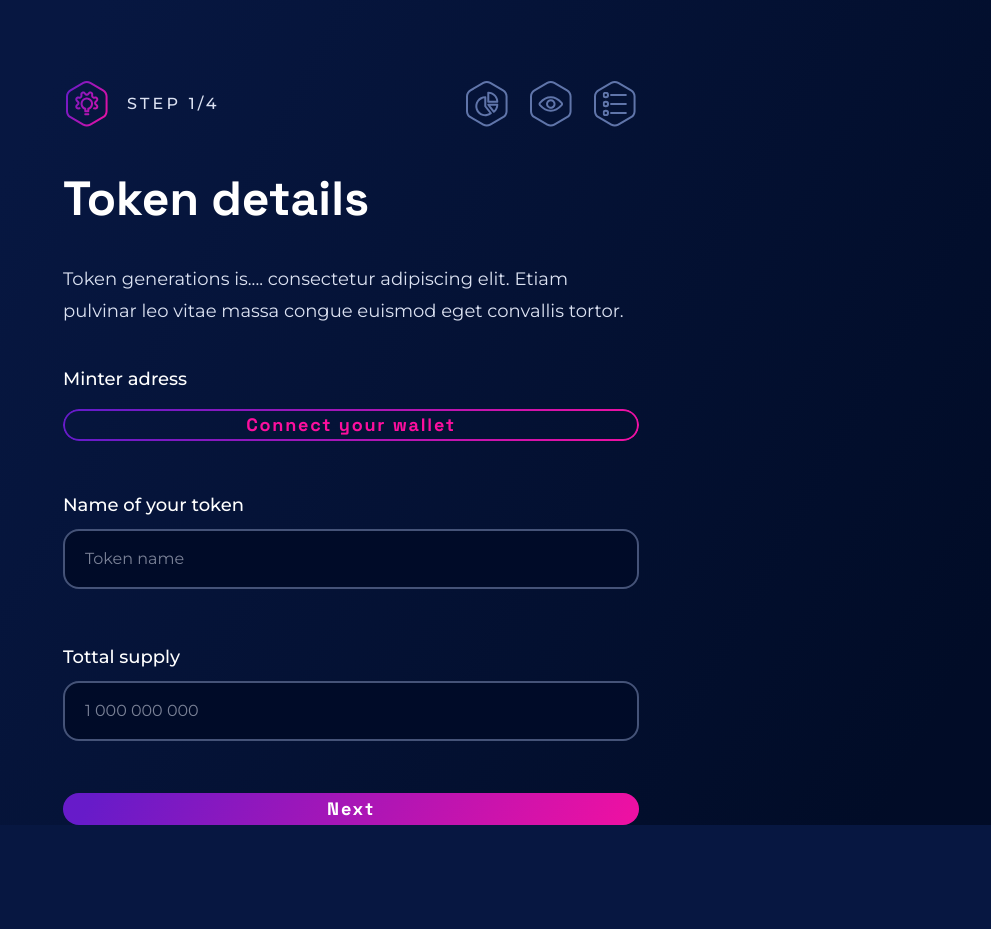
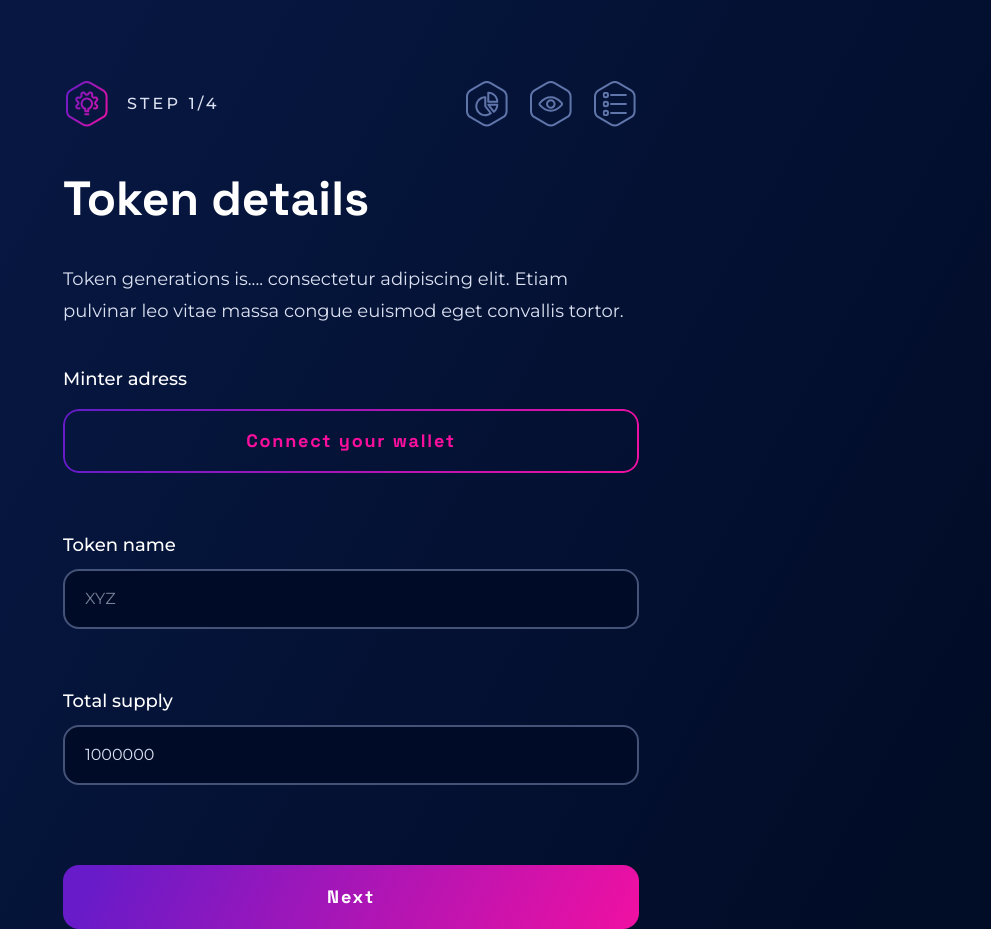
Before and after one commit to atomiklabs/deploycontracts.io, a Next.js app: page /snip-20/step-1 in a window 1280 px wide. Shown: the whole page, without its empty margins (289-1280 px from the left). Before the commit the page ends 825 px from the top, so only its background shows below. Built offline with nearby package versions, Linux system fonts and the light colour scheme.

Commit message:
add formik to snip20

```diff
--- a/components/Input.tsx
+++ b/components/Input.tsx
@@ -1,26 +1,39 @@
-import { useState } from 'react'
+import { Field } from 'formik'
 import { defaultColors } from '../consts'
+
 interface Props {
+  name: string
+  type: string
   label: string
-  placeholder: string
+  className?: string
+  placeholder?: string
+  error?: string | false
+  touched?: boolean
+  step?: number
 }
 
-export default function Input({ label, placeholder }: Props) {
-  const [error, setError] = useState(false)
+export default function Input({ name, type, label, placeholder, step, className, error, touched }: Props) {
   return (
-    <div className='flex flex-col gap-y-2'>
-      <label className='text-white font-medium'>{label}</label>
-      <input
+    <div className={`${className} flex flex-col gap-y-2`}>
+      <label htmlFor={name} className='text-white font-medium'>
+        {label}
+      </label>
+
+      <Field
         className='input py-4 px-5 bg-[#000B28] border-2 border-[#455378] rounded-2xl text-gray-100 placeholder:text-gray-300 visited:border-[#6075AA]'
         style={{ borderColor: error ? `${defaultColors.error}` : '' }}
-        type='text'
+        id={name}
+        name={name}
+        type={type}
         placeholder={placeholder}
         required
+        step={step}
       />
-      {error && (
+
+      {touched && error && (
         <div className='flex flex-row gap-x-2 items-center'>
           <img src='/assets/error.svg' width={14} height={16} />
-          <span className='text-xs font-medium text-[#FC0E47]'>Error</span>
+          <span className='text-xs font-medium text-[#FC0E47]'>{error}</span>
         </div>
       )}
     </div>
--- a/components/buttons/PrimaryButton.tsx
+++ b/components/buttons/PrimaryButton.tsx
@@ -2,19 +2,19 @@ type Props = {
   children: any
   onClick?: (e: React.MouseEvent<HTMLButtonElement>) => void
   disabled?: boolean
-  checkFreeSpace?: (e: any) => void
+  className?: string
 }
 
-export default function PrimaryButton({ children, ...props }: Props) {
-  const { checkFreeSpace, disabled } = props
+export default function PrimaryButton({ children, className, ...props }: Props) {
   return (
     <button
-      className={
-        'w-full font-space-grotesk font-bold text-white tracking-widest rounded-2xl bg-[linear-gradient(115.82deg,#671BC9_5.15%,#FD0F9E_108.88%)] hover:bg-[linear-gradient(122.48deg,#671BC9_-52.99%,#FD0F9E_97.26%)] hover:shadow-[0px_2px_40px_rgba(253,15,158,0.7)] active:bg-[linear-gradient(122.48deg,#671BC9_-52.99%,#FD0F9E_97.26%)] transition-all duration-100 ease-out'
-      }
+      className={`
+        ${className} inline-block w-full h-full px-12 py-4 cursor-pointer font-space-grotesk font-bold text-white tracking-widest rounded-2xl
+        bg-[linear-gradient(115.82deg,#671BC9_5.15%,#FD0F9E_108.88%)] hover:bg-[linear-gradient(122.48deg,#671BC9_-52.99%,#FD0F9E_97.26%)] hover:shadow-[0px_2px_40px_rgba(253,15,158,0.7)] active:bg-[linear-gradient(122.48deg,#671BC9_-52.99%,#FD0F9E_97.26%)] transition-all duration-100 ease-out
+      `}
       {...props}
     >
-      <span onClick={() => disabled && checkFreeSpace}>{children}</span>
+      {children}
     </button>
   )
 }
--- a/components/buttons/SecondaryButton.tsx
+++ b/components/buttons/SecondaryButton.tsx
@@ -6,7 +6,7 @@ type Props = {
 export default function SecondaryButton({ children, ...props }: Props) {
   return (
     <button
-      className='secondary-button-gradient font-space-grotesk font-bold text-[#FD0F9E] hover:text-white active:text-white rounded-2xl hover:bg-[linear-gradient(122.48deg,#671BC9_-52.99%,#FD0F9E_97.26%)] hover:shadow-[0px_2px_40px_rgba(253,15,158,0.7)] active:bg-[linear-gradient(122.48deg,#671BC9_-52.99%,#FD0F9E_97.26%)] transition-all duration-100 ease-out tracking-widest'
+      className='inline-block w-full h-full px-12 py-4 secondary-button-gradient font-space-grotesk font-bold text-[#FD0F9E] hover:text-white active:text-white rounded-2xl hover:bg-[linear-gradient(122.48deg,#671BC9_-52.99%,#FD0F9E_97.26%)] hover:shadow-[0px_2px_40px_rgba(253,15,158,0.7)] active:bg-[linear-gradient(122.48deg,#671BC9_-52.99%,#FD0F9E_97.26%)] transition-all duration-100 ease-out tracking-widest'
       {...props}
     >
       {children}
--- a/components/snip-20/tokenDetails.tsx
+++ b/components/snip-20/tokenDetails.tsx
@@ -1,8 +1,12 @@
 import PrimaryButton from '@/components/buttons/PrimaryButton'
 import SecondaryButton from '@/components/buttons/SecondaryButton'
 import Input from '@/components/Input'
+import { useSnip20 } from '@/utils/snip20Provider'
+import { Formik } from 'formik'
 
 export default function tokenDetails() {
+  const { step1, step1ValidationSchema, onNextStep } = useSnip20()
+
   return (
     <>
       <div className='flex flex-col gap-y-[34px]'>
@@ -19,12 +23,40 @@ export default function tokenDetails() {
         <SecondaryButton>Connect your wallet</SecondaryButton>
       </div>
 
-      <form className='mt-12 flex flex-col gap-y-[52px]'>
-        <Input label='Name of your token' placeholder='Token name' />
-        <Input label='Tottal supply' placeholder='1 000 000 000' />
+      <Formik initialValues={step1} validationSchema={step1ValidationSchema} onSubmit={onNextStep}>
+        {({ errors, touched, submitForm, isValid }) => {
+          return (
+            <>
+              <Input
+                className='mt-14'
+                name='tokenName'
+                type='text'
+                label='Token name'
+                placeholder='XYZ'
+                error={errors.tokenName}
+                touched={touched.tokenName}
+              />
 
-        <PrimaryButton>Next</PrimaryButton>
-      </form>
+              {/* TODO: Display big numbers with spaces eg. '1 000 000' */}
+              <Input
+                className='mt-14'
+                name='tokenTotalSupply'
+                type='number'
+                step={1}
+                label='Total supply'
+                error={errors.tokenTotalSupply}
+                touched={touched.tokenTotalSupply}
+              />
+
+              {/* TODO: Add error paragraph when submited with errors */}
+
+              <PrimaryButton className='mt-20' disabled={!isValid} onClick={() => submitForm()}>
+                Next
+              </PrimaryButton>
+            </>
+          )
+        }}
+      </Formik>
     </>
   )
 }
--- a/package.json
+++ b/package.json
@@ -8,10 +8,12 @@
   },
   "dependencies": {
     "@tailwindcss/forms": "^0.5.0",
+    "formik": "^2.2.9",
     "next": "^12.1.5",
     "react": "^18.0.0",
     "react-dom": "^18.0.0",
-    "react-tooltip": "^4.2.21"
+    "react-tooltip": "^4.2.21",
+    "yup": "^0.32.11"
   },
   "devDependencies": {
     "@types/node": "^17.0.25",
--- a/pages/snip-20/[step].tsx
+++ b/pages/snip-20/[step].tsx
@@ -2,6 +2,7 @@ import { useRouter } from 'next/router'
 import TokenDetails from '@/components/snip-20/tokenDetails'
 import TokenAllocation from '@/components/snip-20/tokenAllocation'
 import TokenMarketing from '@/components/snip-20/tokenMarketing'
+import { Snip20Provider } from '@/utils/snip20Provider'
 
 import { useEffect, useState } from 'react'
 import { ParsedUrlQuery } from 'querystring'
@@ -32,7 +33,11 @@ export default function Step() {
     return
   }
 
-  return <Snip20 step={currentStep.step} component={currentStep.component} />
+  return (
+    <Snip20Provider>
+      <Snip20 step={currentStep.step} component={currentStep.component} />
+    </Snip20Provider>
+  )
 }
 
 function getCurrentStep(routerQuery: ParsedUrlQuery) {
--- a/styles/utilities.scss
+++ b/styles/utilities.scss
@@ -31,6 +31,11 @@
     background-origin: border-box;
     background-clip: padding-box, border-box;
     box-shadow: none;
+  }
+
+  &[type=number]::-webkit-inner-spin-button,
+  &[type=number]::-webkit-outer-spin-button {
+    -webkit-appearance: none;
   }
 }
 
--- /dev/null
+++ b/utils/snip20Provider.tsx
@@ -0,0 +1,33 @@
+import { createContext, useContext } from 'react'
+import { useLocalStorage } from './useLocalStorage'
+import * as Yup from 'yup'
+
+const LocalContext = createContext({} as TSnip20Provider)
+
+interface TSnip20Provider {
+  step1: { tokenName: string; tokenTotalSupply: number }
+  step1ValidationSchema: typeof step1ValidationSchema
+  onNextStep: (data: {}) => void
+}
+
+const step1ValidationSchema = Yup.object().shape({
+  tokenName: Yup.string().email().required(),
+  tokenTotalSupply: Yup.number().min(1).required(),
+})
+
+export function Snip20Provider({ children }: any) {
+  const [step1, setStep1] = useLocalStorage<TSnip20Provider['step1']>(`snip20-step1`, {
+    tokenName: '',
+    tokenTotalSupply: 1_000_000,
+  })
+
+  function onNextStep(data: {}) {
+    console.log('--- onNextStep: ', data)
+  }
+
+  return <LocalContext.Provider value={{ step1, step1ValidationSchema, onNextStep }}>{children}</LocalContext.Provider>
+}
+
+export function useSnip20() {
+  return useContext(LocalContext)
+}
--- a/utils/useLocalStorage.ts
+++ b/utils/useLocalStorage.ts
@@ -1,4 +1,4 @@
-import { useState, useEffect } from 'react'
+import { useState, useEffect, Dispatch, SetStateAction } from 'react'
 
 function getStorageValue(key: string, defaultValue: any) {
   if (typeof window === 'undefined') {
@@ -10,8 +10,8 @@ function getStorageValue(key: string, defaultValue: any) {
   return initial
 }
 
-export const useLocalStorage = (key: string, defaultValue: any) => {
-  const [value, setValue] = useState(() => {
+export const useLocalStorage = <T>(key: string, defaultValue: T) => {
+  const [value, setValue] = useState<T>(() => {
     return getStorageValue(key, defaultValue)
   })
 
@@ -19,5 +19,5 @@ export const useLocalStorage = (key: string, defaultValue: any) => {
     localStorage.setItem(key, JSON.stringify(value))
   }, [key, value])
 
-  return [value, setValue]
+  return [value, setValue] as [T, Dispatch<SetStateAction<T>>]
 }
```
